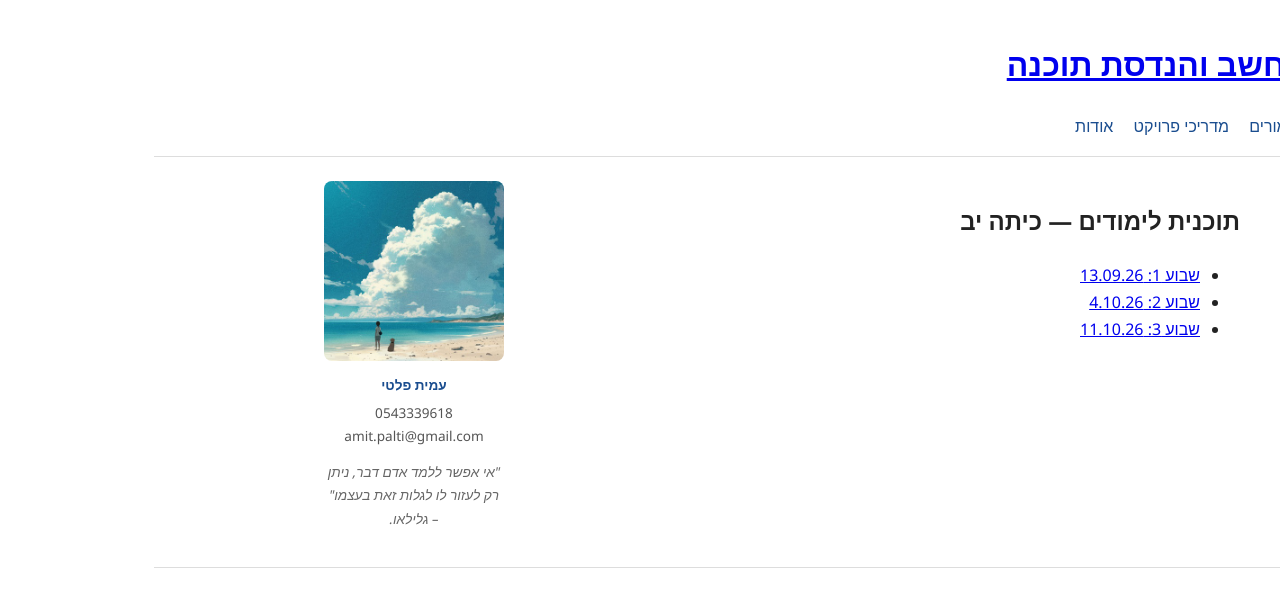
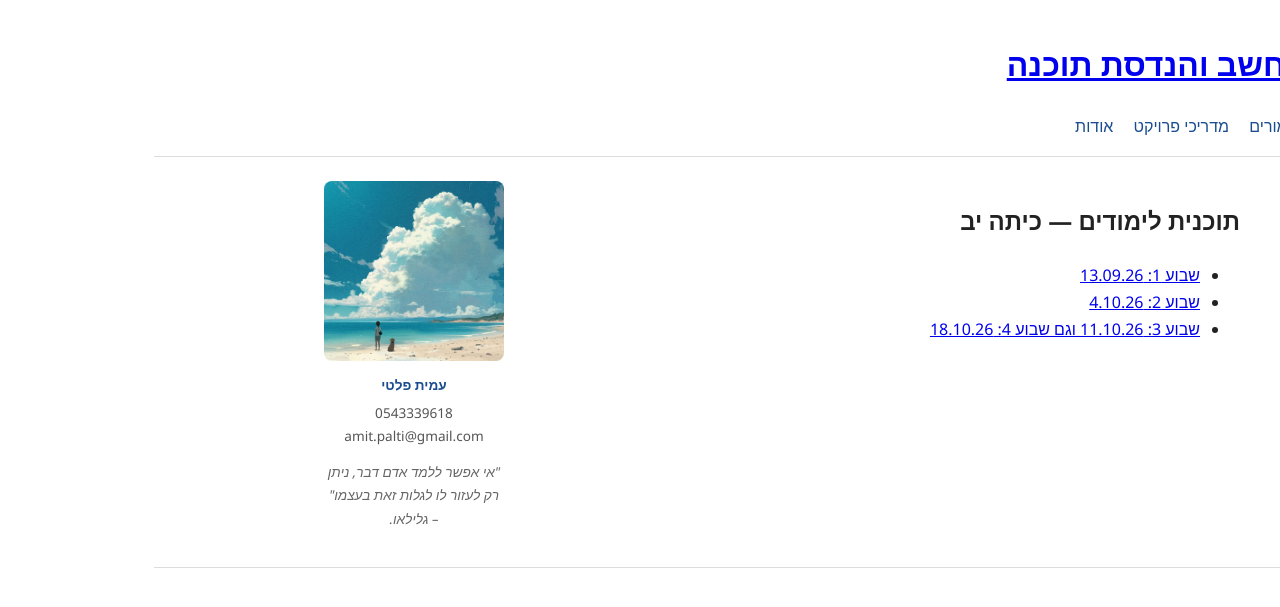
Before and after one commit to megidocs/amit4change, a Jekyll site: the page built from students/kita-yb/syllabus/index.md, in a window 1280 px wide. Shown: the top 607 px of the page. Built offline with Jekyll 4.4.1, drawn with Linux system fonts in a browser that asks for light colours.

Commit message:
Update week 3 entry to include week 4

```diff
--- a/students/kita-yb/syllabus/index.md
+++ b/students/kita-yb/syllabus/index.md
@@ -8,4 +8,4 @@ permalink: /students/kita-yb/syllabus/
 
 - [שבוע 1: 13.09.26](week-01/)
 - [שבוע 2: 4.10.26](week-02/)
-- [שבוע 3: 11.10.26](week-03/)
+- [שבוע 3: 11.10.26 וגם  שבוע 4: 18.10.26](week-03/)
```
